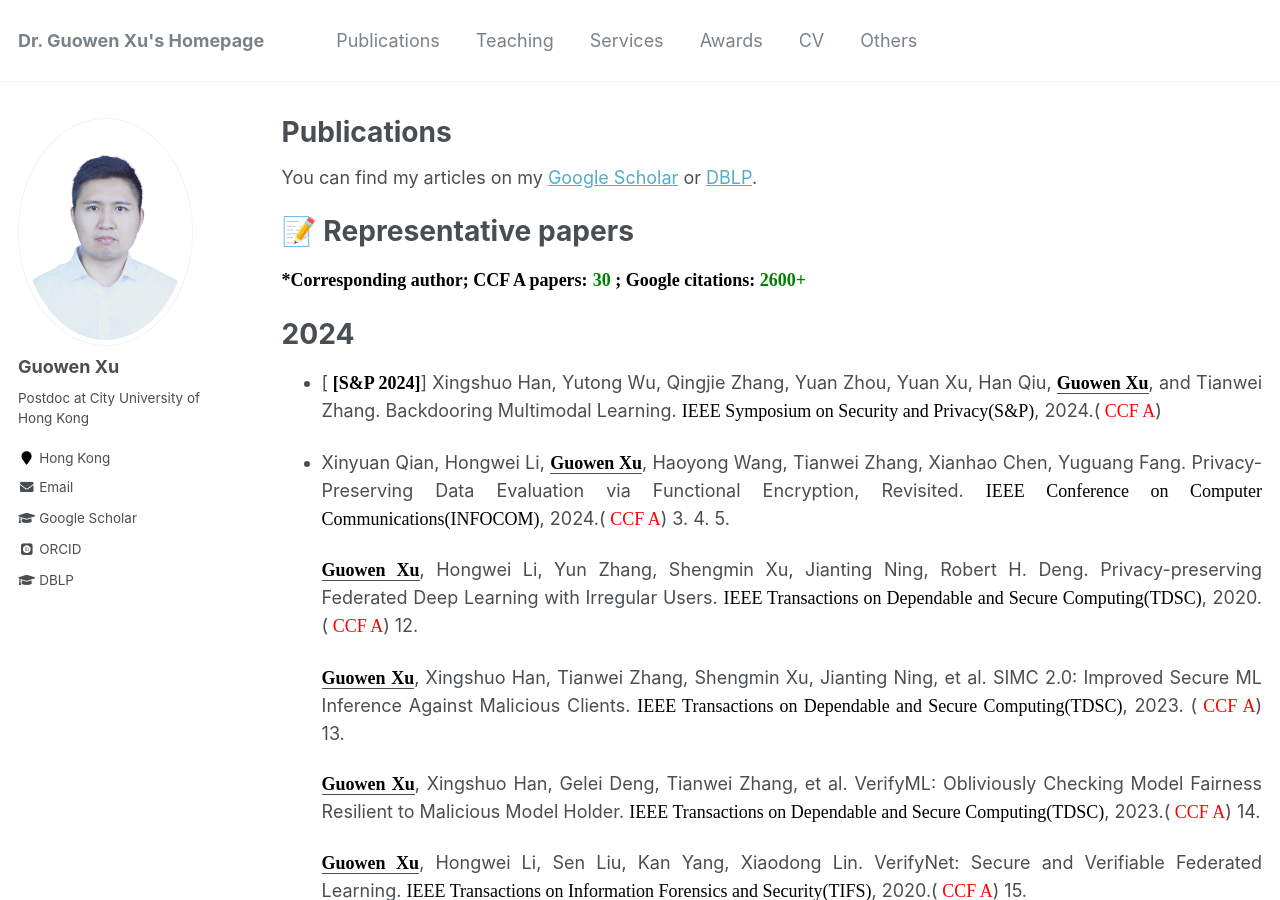
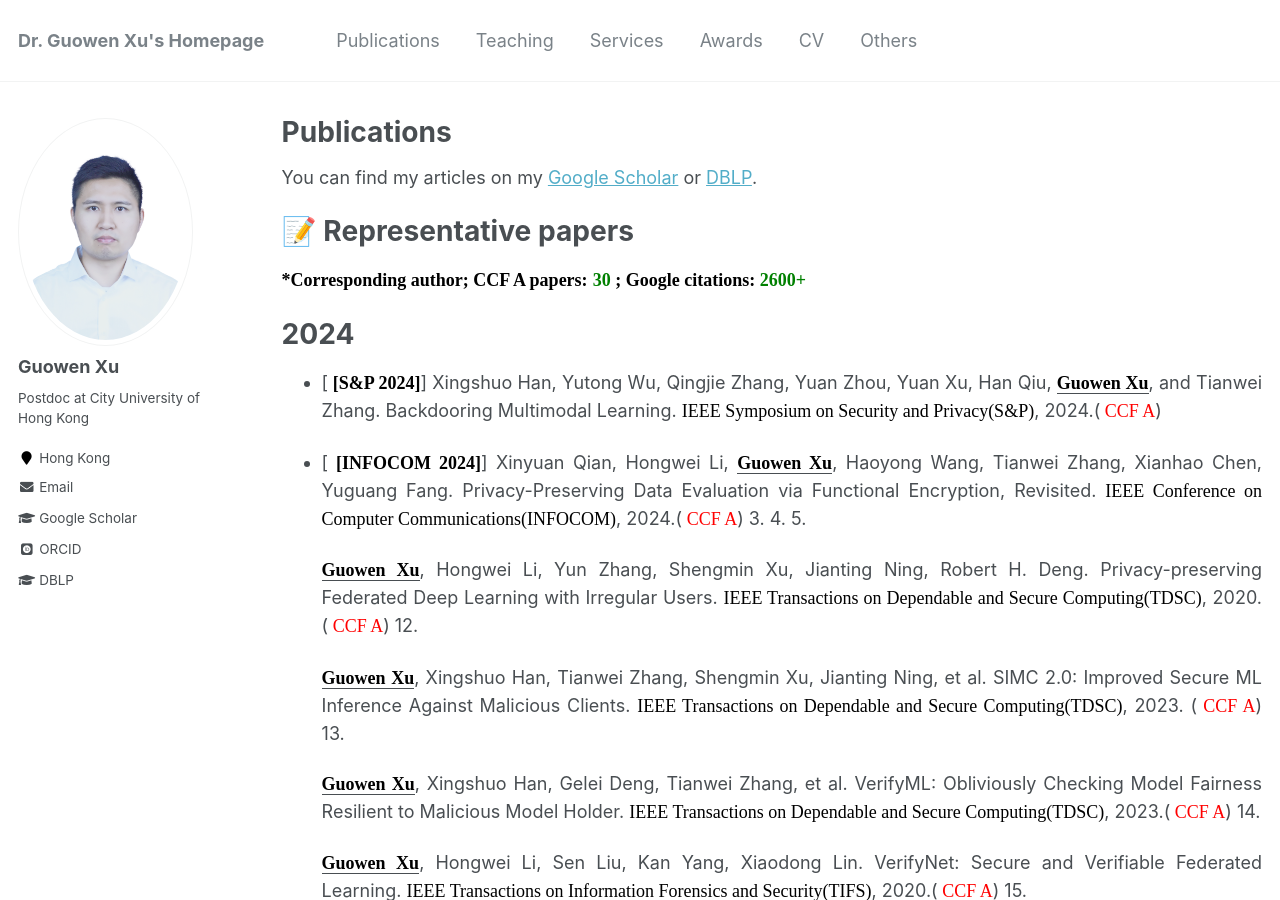
Before and after one commit to Guowen-xu/guowen-xu.github.io, a Jekyll site: the page built from _pages/publications.md, in a window 1280 px wide and 900 px high. Built offline with Jekyll 4.4.1, drawn with Linux system fonts in a browser that asks for light colours; some web fonts are replaced.

Commit message:
Update publications.md

```diff
--- a/_pages/publications.md
+++ b/_pages/publications.md
@@ -16,7 +16,7 @@ You can find my articles on my [Google Scholar](https://scholar.google.com.hk/ci
 
 * <p align="justify"> [<b><font face="Times New Roman" color=black size=4> [S&P 2024]</font></b>] Xingshuo Han, Yutong Wu, Qingjie Zhang, Yuan Zhou,  Yuan Xu, Han Qiu, <u><b><font face="Times New Roman" color=black size=4> Guowen Xu</font></b></u>, and Tianwei Zhang. Backdooring Multimodal Learning. <font face="Times New Roman" color=black size=4> IEEE Symposium on Security and Privacy(S&P)</font>, 2024.(<font face="Times New Roman" color=red size=4> CCF A</font>)
 
-* <p align="justify">Xinyuan Qian, Hongwei Li, <u><b><font face="Times New Roman" color=black size=4> Guowen Xu</font></b></u>, Haoyong Wang, Tianwei Zhang, Xianhao Chen, Yuguang Fang. Privacy-Preserving Data Evaluation via Functional Encryption, Revisited.  <font face="Times New Roman" color=black size=4> IEEE Conference on Computer Communications(INFOCOM)</font>, 2024.(<font face="Times New Roman" color=red size=4> CCF A</font>)
+* <p align="justify"> [<b><font face="Times New Roman" color=black size=4> [INFOCOM 2024]</font></b>] Xinyuan Qian, Hongwei Li, <u><b><font face="Times New Roman" color=black size=4> Guowen Xu</font></b></u>, Haoyong Wang, Tianwei Zhang, Xianhao Chen, Yuguang Fang. Privacy-Preserving Data Evaluation via Functional Encryption, Revisited.  <font face="Times New Roman" color=black size=4> IEEE Conference on Computer Communications(INFOCOM)</font>, 2024.(<font face="Times New Roman" color=red size=4> CCF A</font>)
 3.
 4.
 5. <p align="justify"> <u><b><font face="Times New Roman" color=black size=4> Guowen Xu</font></b></u>,  Hongwei Li, Yun Zhang, Shengmin Xu, Jianting Ning, Robert H. Deng. Privacy-preserving Federated Deep Learning with Irregular Users. <font face="Times New Roman" color=black size=4> IEEE Transactions on Dependable and Secure Computing(TDSC)</font>, 2020. (<font face="Times New Roman" color=red size=4> CCF A</font>)
```
